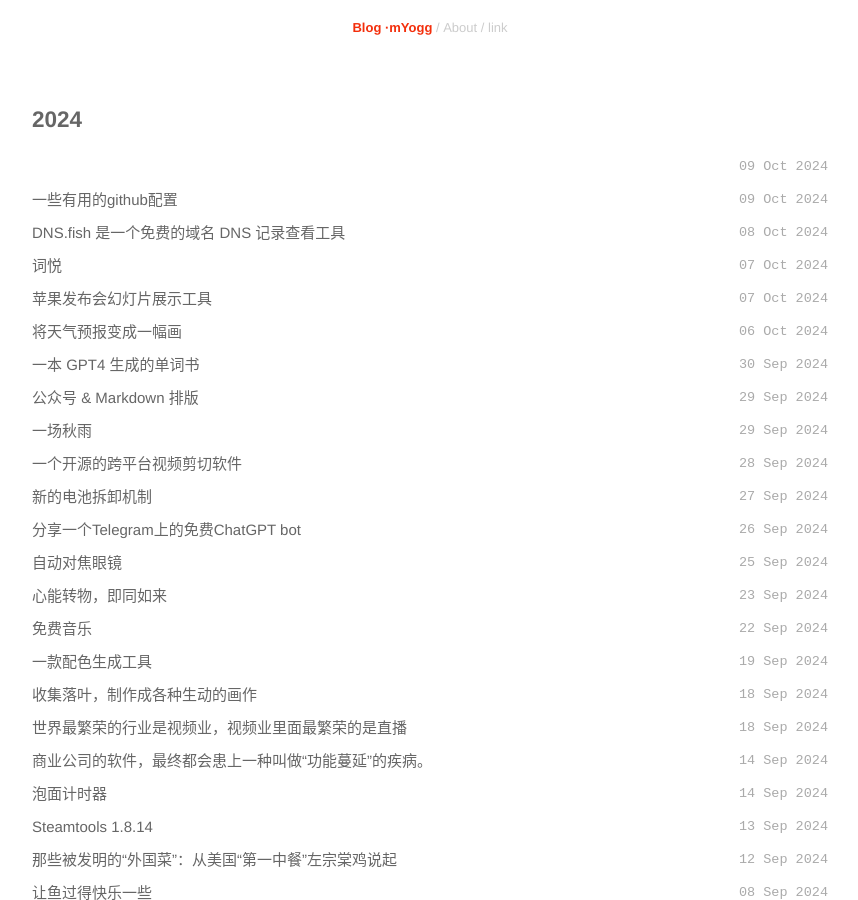
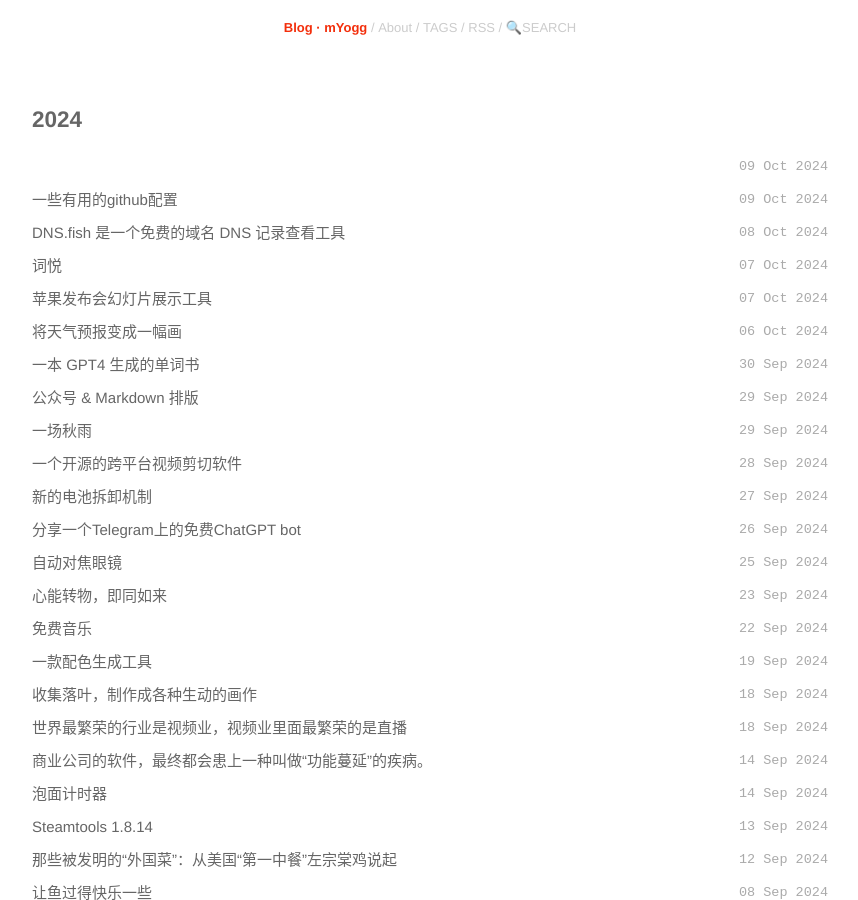
Before and after one commit to myogg/nnnn, a Jekyll site: the page built from index.html, in a window 1280 px wide and 900 px high. Shown: the whole window, without its empty margins (210-1068 px from the left). Built offline with Jekyll 4.4.1, drawn with Linux system fonts in a browser that asks for light colours; nearby versions of some CDN libraries.

Commit message:
Add files via upload

```diff
--- a/_config.yml
+++ b/_config.yml
@@ -1,11 +1,13 @@
-title: Blog ·mYogg
-url: "https://myogg.github.io/"
+title: Blog · mYogg
+url: "https://myogg.github.io"
 baseurl: ""
 
 # 全局顶部导航栏配置。格式："名称=跳转链接"，名称和跳转链接之间用"="分隔。例如 "About=/about.html"
 nav:
   - About=/about.html
-  - link=/link.html
+  - TAGS=/tags.html
+  - RSS=/rss.xml
+  - 🔍SEARCH=/search.html
 
 # 不要动这个配置：根据tag生成页面
 plugins:
```
